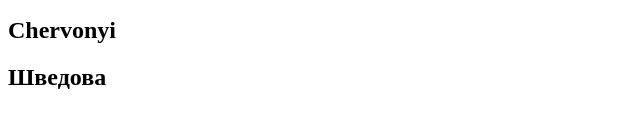
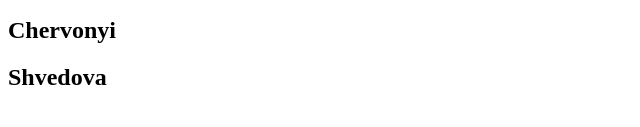
Before and after one commit to ambrashkevich/MyProject, a plain HTML site: page index.html in a window 1280 px wide. Shown: the part 157-284 px from the top of the page, 0-640 px from the left. Drawn offline with Linux system fonts and the light colour scheme.

Commit message:
ChengesShvedova

```diff
--- a/index.html
+++ b/index.html
@@ -10,6 +10,6 @@
     <h2>Hello Mir!</h2>
     <h2>Ambrashkevich</h2>
     <h2>Chervonyi</h2>
-    <h2>Шведова</h2>
+    <h2>Shvedova</h2>
 </body>
 </html>
```
